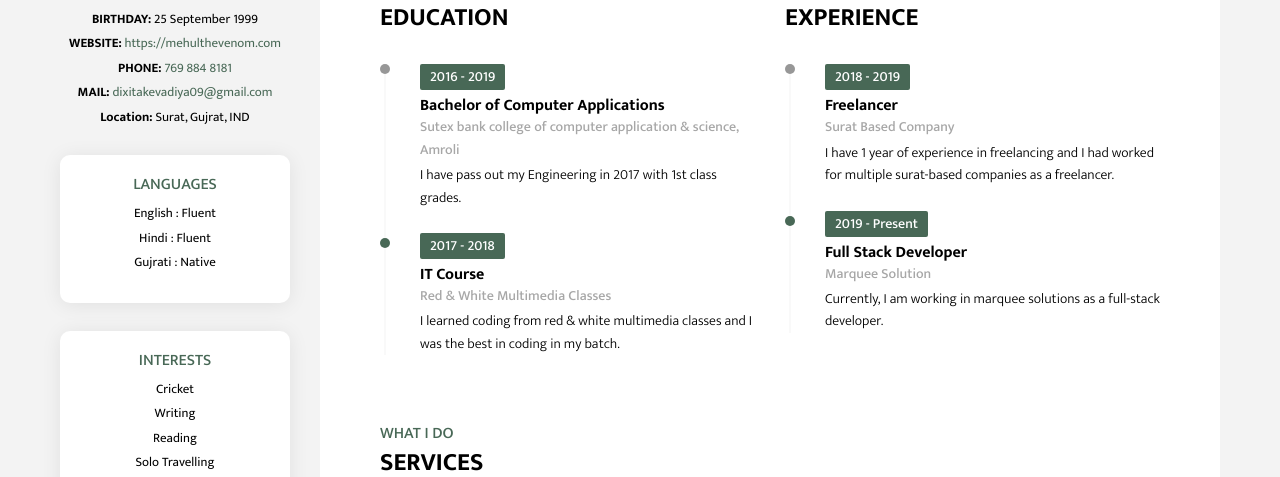
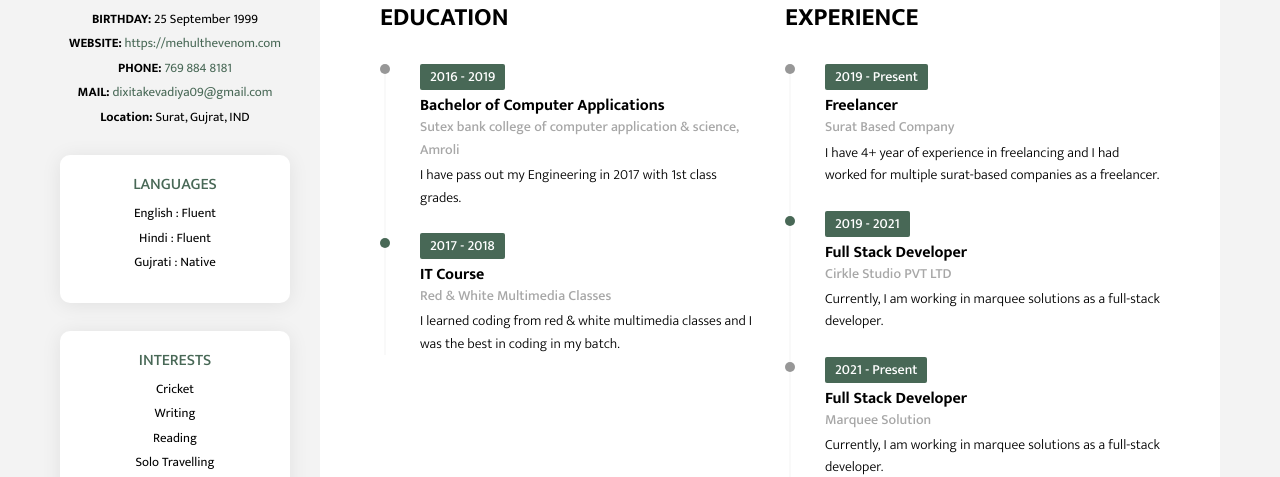
Before and after one commit to Dixitakevadiya/resume, a plain HTML site: page index.html in a window 1280 px wide. Shown: the part 346-823 px from the top of the page. Drawn offline with Linux system fonts and the light colour scheme.

Commit message:
Main
Main

```diff
--- a/index.html
+++ b/index.html
@@ -100,13 +100,19 @@
                         <h2 class="section-title">Experience</h2>
                         <ul class="time-line">
                             <li class="time-line-item">
-                                <span class="badge badge-primary">2018 - 2019</span>
+                                <span class="badge badge-primary">2019 - Present</span>
                                 <h6 class="time-line-item-title">Freelancer</h6>
                                 <p class="time-line-item-subtitle">Surat Based Company</p>
-                                <p class="time-line-item-content">I have 1 year of experience in freelancing and I had worked for multiple surat-based companies as a freelancer.</p>
+                                <p class="time-line-item-content">I have 4+ year of experience in freelancing and I had worked for multiple surat-based companies as a freelancer.</p>
                             </li>
                             <li class="time-line-item">
-                                <span class="badge badge-primary">2019 - Present</span>
+                                <span class="badge badge-primary">2019 - 2021</span>
+                                <h6 class="time-line-item-title">Full Stack Developer</h6>
+                                <p class="time-line-item-subtitle">Cirkle Studio PVT LTD</p>
+                                <p class="time-line-item-content">Currently, I am working in marquee solutions as a full-stack developer.</p>
+                            </li>
+                            <li class="time-line-item">
+                                <span class="badge badge-primary">2021 - Present</span>
                                 <h6 class="time-line-item-title">Full Stack Developer</h6>
                                 <p class="time-line-item-subtitle">Marquee Solution</p>
                                 <p class="time-line-item-content">Currently, I am working in marquee solutions as a full-stack developer.</p>
```
